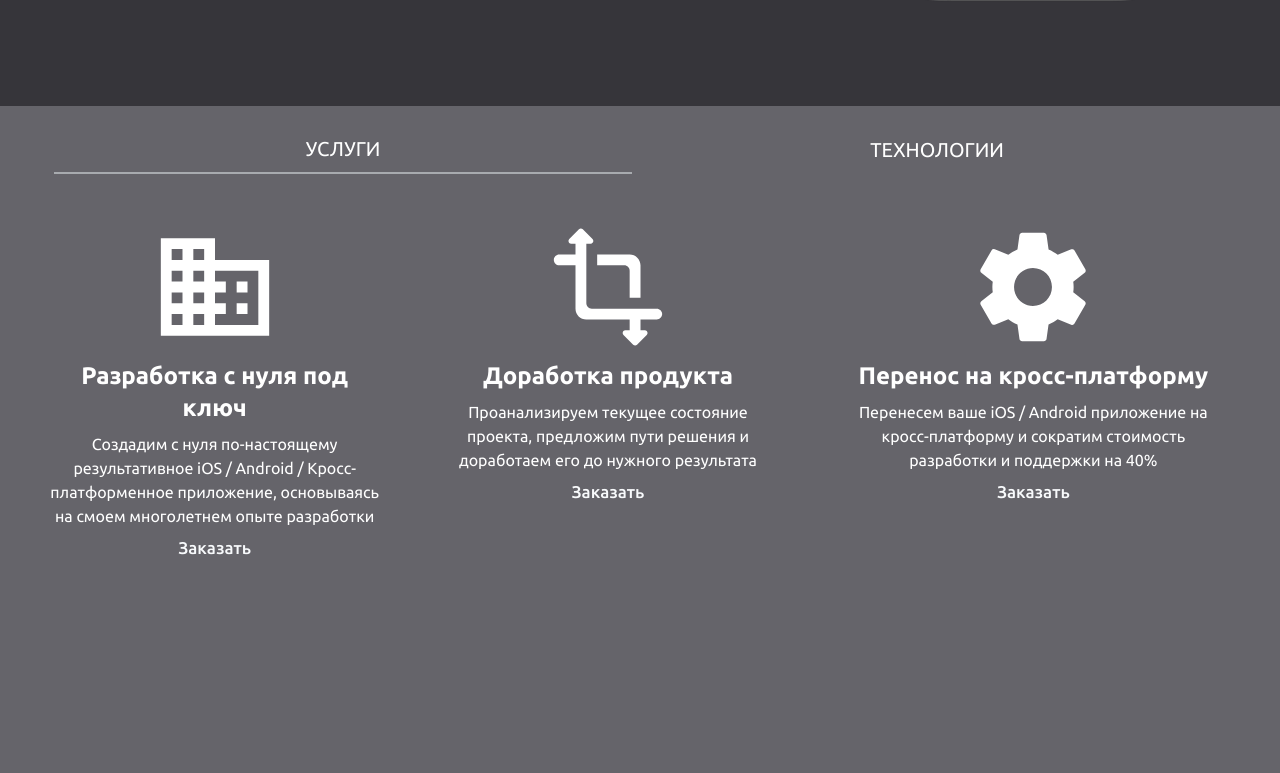
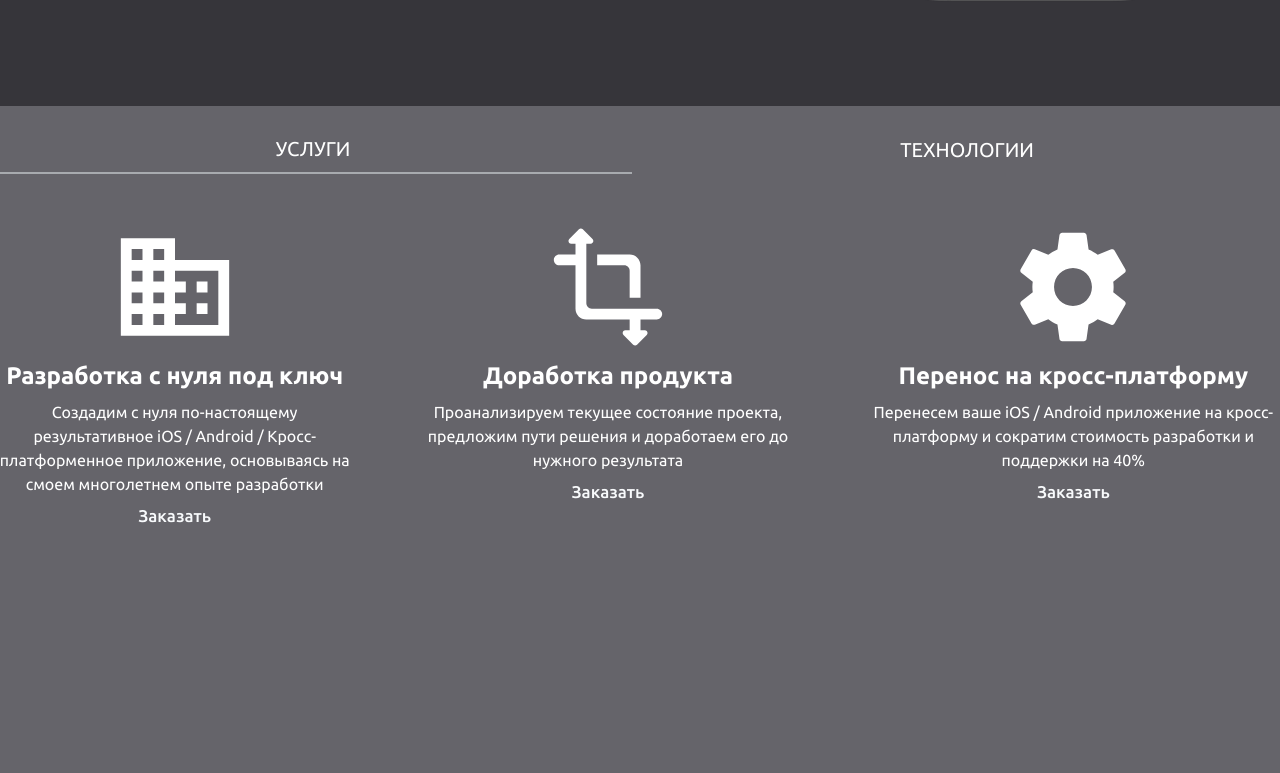
Before and after one commit to OneDeadL1ne/Adss, a React (Vite) app: page / in a window 1280 px wide. Shown: the part 767-1540 px from the top of the page. Built offline with nearby package versions, Linux system fonts and the light colour scheme.

Commit message:
fix service

```diff
--- a/src/components/Service.tsx
+++ b/src/components/Service.tsx
@@ -21,11 +21,11 @@ export default function Service({
 	};
 	return (
 		<div className="@container   ">
-			<div className="bg-[#65646A] text-white scroll-mt-[1000px] flex justify-center h-full @[900px]:h-screen">
-				<div className="flex justify-center items-center h-full max-w-[2300px]">
+			<div className="bg-[#65646A] text-white  flex justify-center  h-full @[900px]:h-screen">
+				<div className="flex justify-center items-start max-w-[1300px]">
 					<Tabs
 						defaultValue="service"
-						className="w-full h-full mr-[50px] ml-[50px] @[900px]mr-[100px] @[900px]ml-[100px]"
+						className="@[900px]:w-[900px] @[1200px]:w-[2000px]"
 					>
 						<div className="mr-1 ml-1 mt-5">
 							<TabsList className="grid w-full grid-cols-2  ">
```
